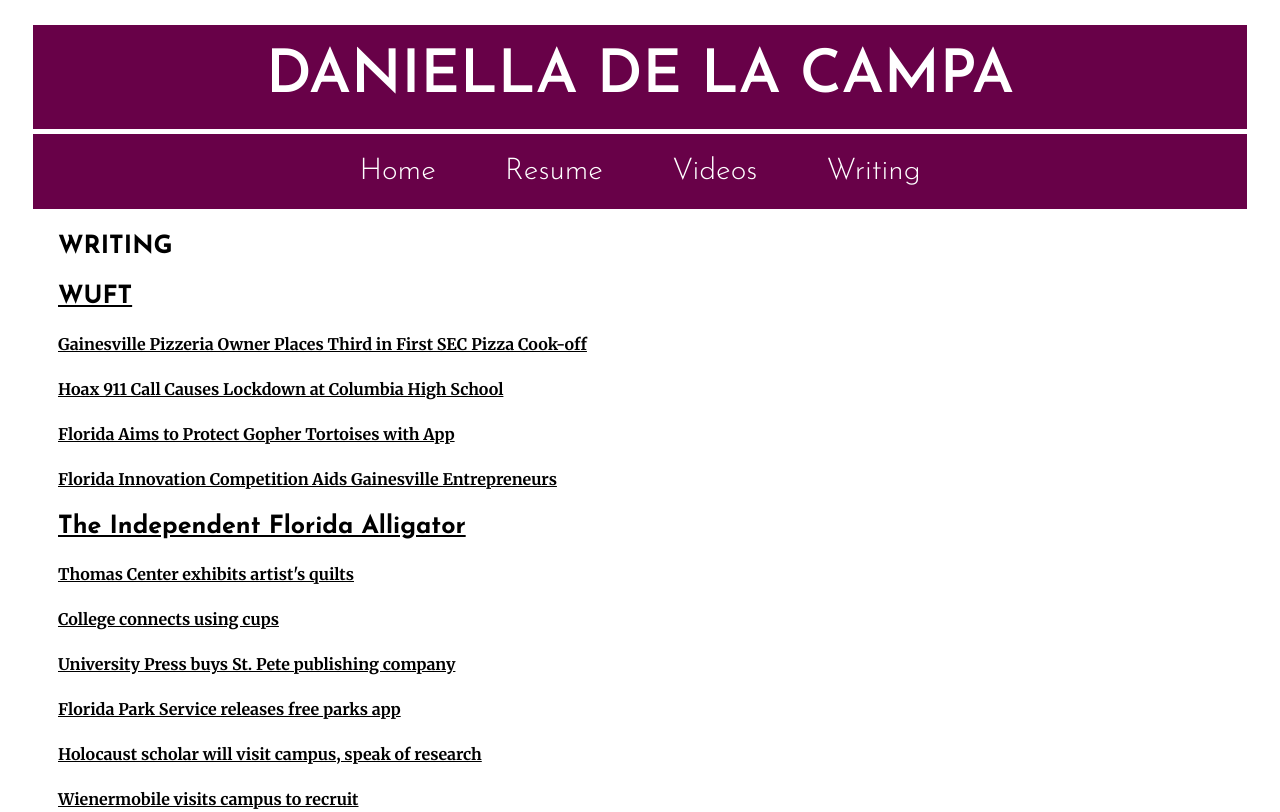
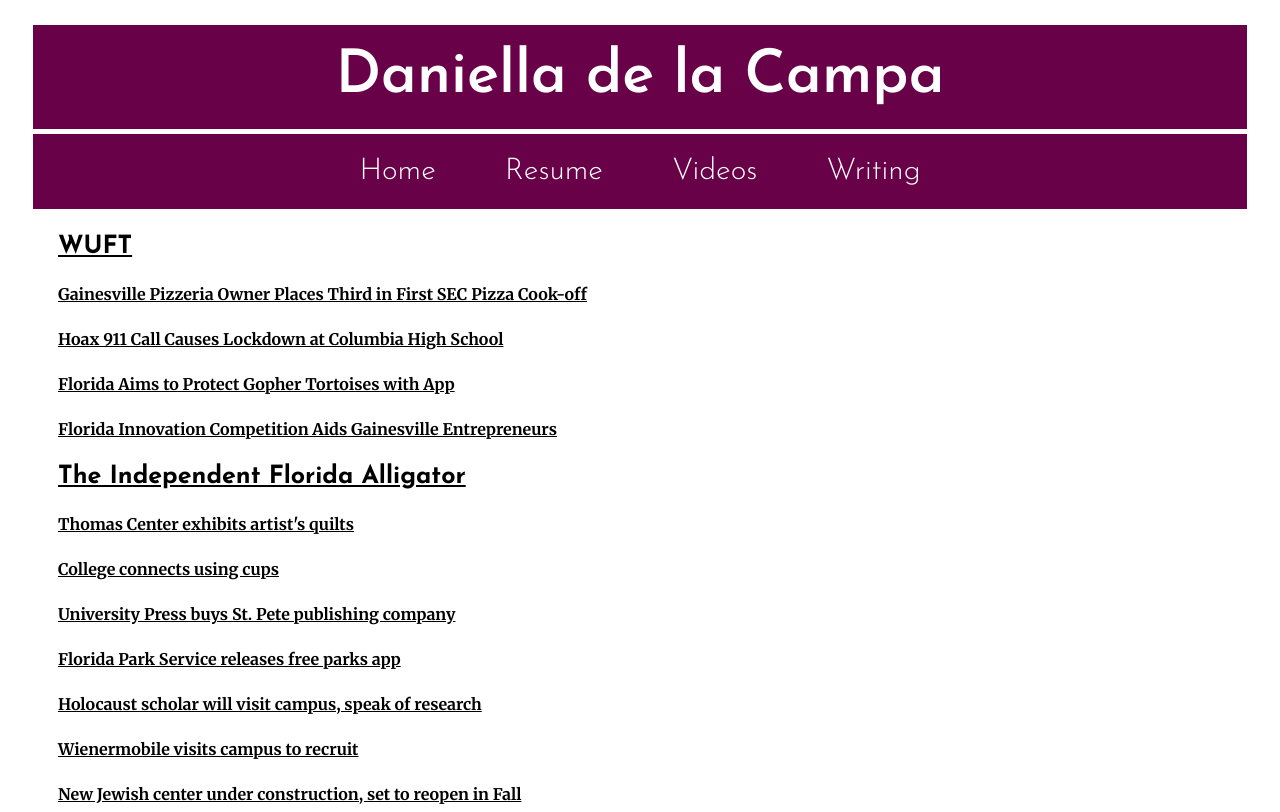
Before and after one commit to daniella/daniella.github.io, a plain HTML site: page writing.html in a window 1280 px wide. Shown: the top 812 px of the page. Drawn offline with Linux system fonts and the light colour scheme.

Commit message:
Update writing.html
^_^

```diff
--- a/writing.html
+++ b/writing.html
@@ -10,7 +10,7 @@
     </head>
     <body>
         <header>
-            <h1>DANIELLA DE LA CAMPA</h1>
+            <h1>Daniella de la Campa</h1>
             <nav>
                 <a href="index.html">Home</a>
                 <a href="resume.html">Resume</a>
@@ -20,7 +20,6 @@
         </header>
 
         <article>
-            <h2>WRITING</h2>
             <h3><a href="http://www.wuft.org/news/author/ddelacampa/" target="_blank">WUFT</strong></a></h3>
             <p><a href="http://www.wuft.org/news/2014/04/23/gainesville-pizzeria-owner-places-third-in-first-sec-pizza-cook-off/" target="_blank">Gainesville Pizzeria Owner Places Third in First SEC Pizza Cook-off</a></p>
             <p><a href="http://www.wuft.org/news/2014/04/23/hoax-911-call-causes-lockdown-at-columbia-high-school/" target="_blank">Hoax 911 Call Causes Lockdown at Columbia High School</a></p>
```
